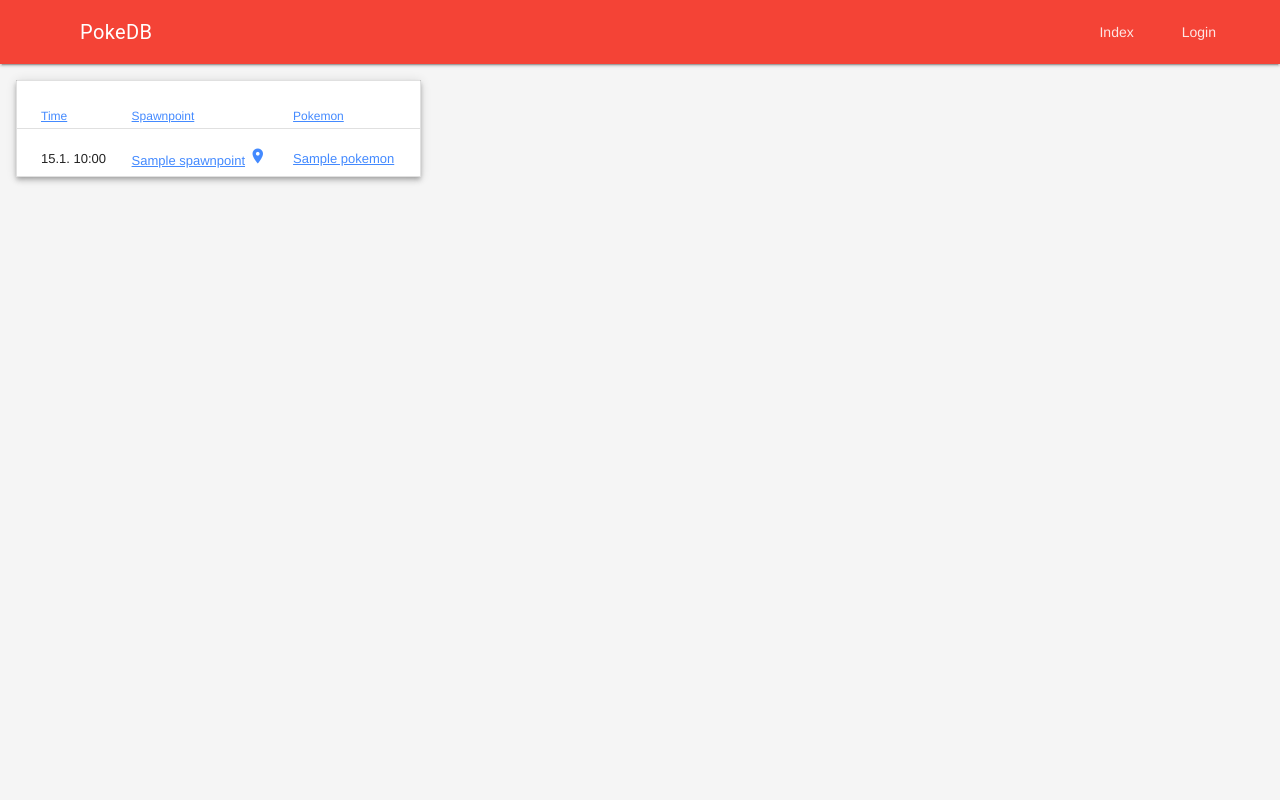
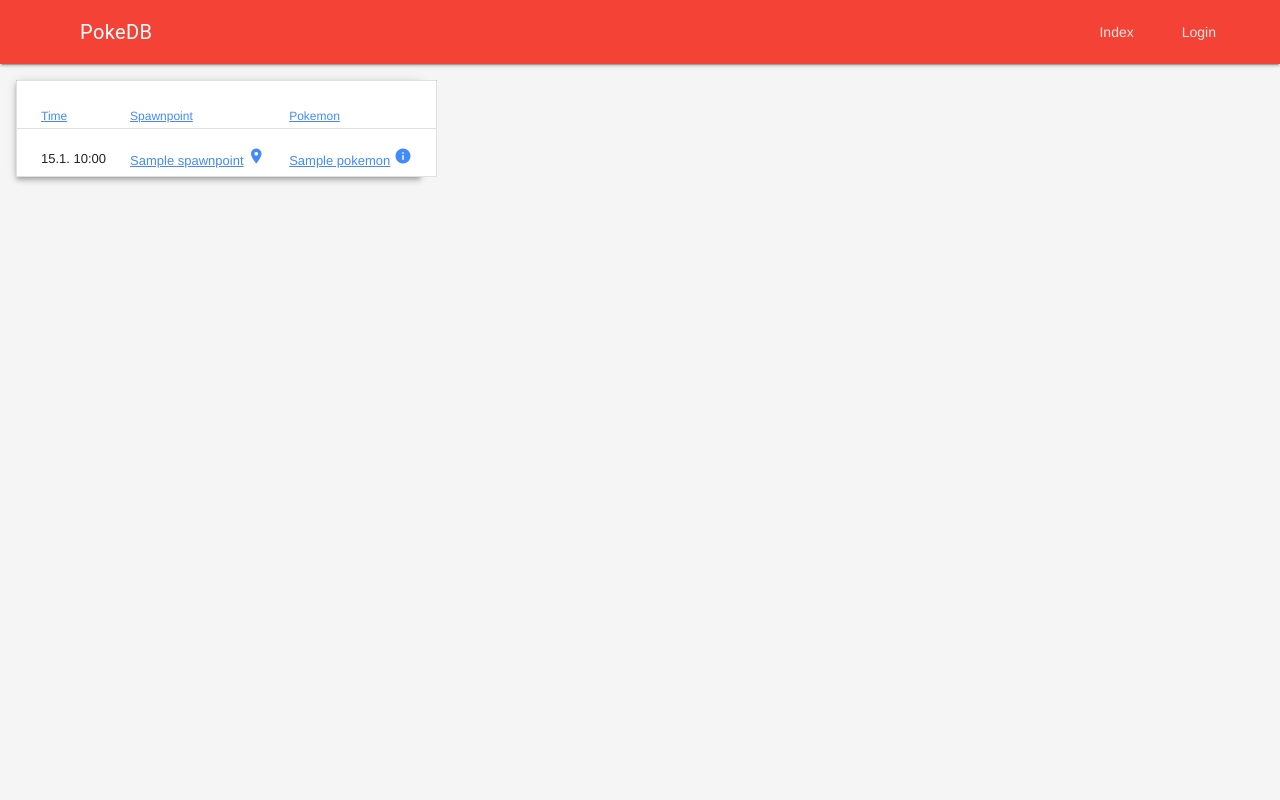
Before and after one commit to cmende/pokedb, a Django app: template templates/pokedb/index.html in a window 1280 px wide. Run offline with Django 3.2, Linux system fonts and the light colour scheme; the template is opened without the code that fills it: most values are stand-ins (such as "Sample title", 1, 10 or a date in 2020); some libraries are stand-ins or nearby versions.

Commit message:
Add pokewiki.de link

```diff
--- a/templates/pokedb/index.html
+++ b/templates/pokedb/index.html
@@ -18,7 +18,7 @@
 <tr>
 	<td class="mdl-data-table__cell--non-numeric">{{ spawn.timestamp|date:'j.n. G:i' }}</td>
 	<td class="mdl-data-table__cell--non-numeric"><a href="{% url 'spawnpoint' spawn.spawnpoint.id %}">{{ spawn.spawnpoint|truncatechars:20 }}</a> <a href="https://www.google.com/maps/place/{{ spawn.spawnpoint.latitude|unlocalize }},{{ spawn.spawnpoint.longitude|unlocalize }}" target="_blank"><i class="material-icons md-18">place</i></a></td>
-	<td class="mdl-data-table__cell--non-numeric"><a href="{% url 'pokemon' pokedex=spawn.pokemon.pokedex %}">{{ spawn.pokemon }}</a></td>
+	<td class="mdl-data-table__cell--non-numeric"><a href="{% url 'pokemon' pokedex=spawn.pokemon.pokedex %}">{{ spawn.pokemon }}</a> <a href="http://pokewiki.de/{{ spawn.pokemon }}" target="_blank"><i class="material-icons md-18">info</i></a></td>
 </tr>
 {% endfor %}
 </tbody>
```
